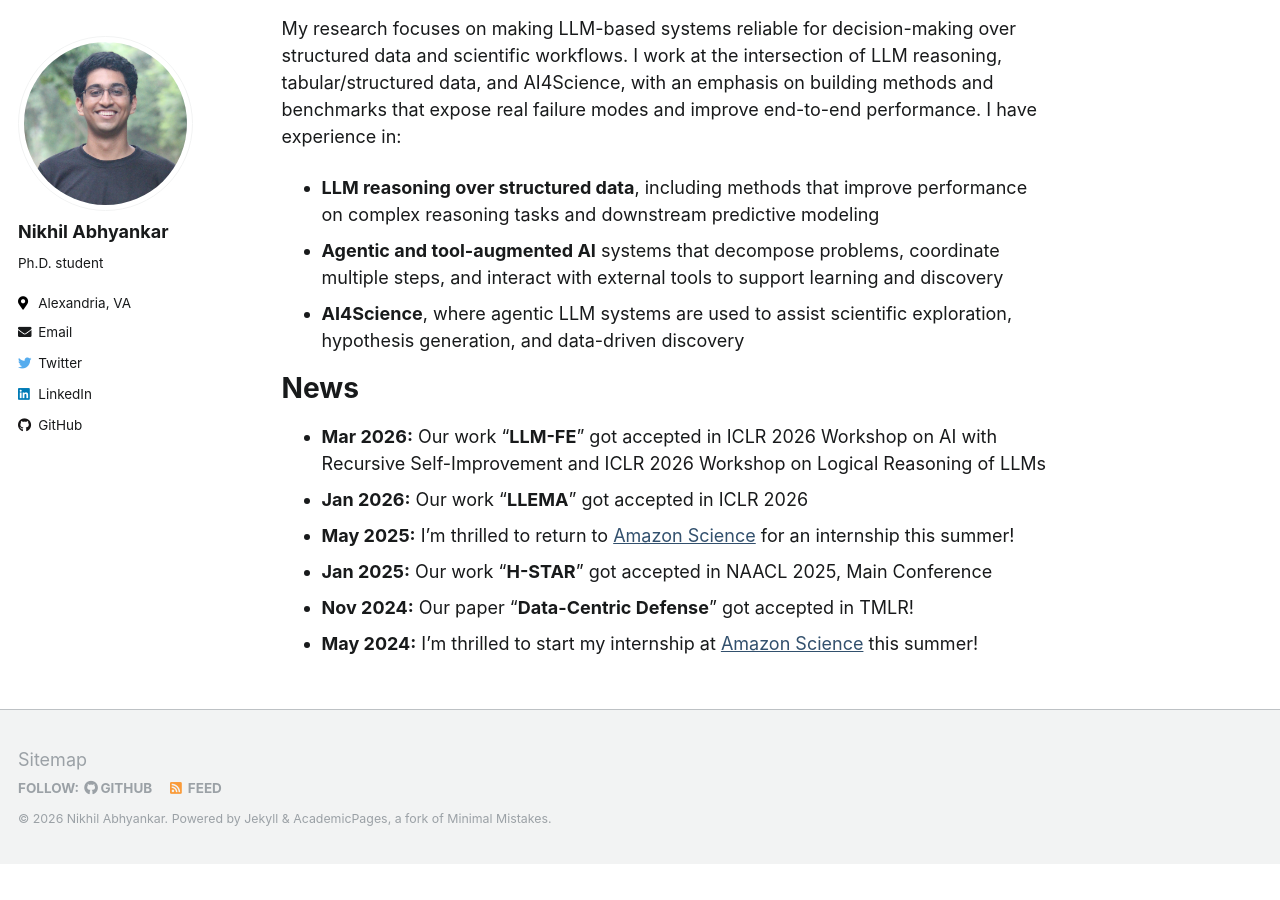
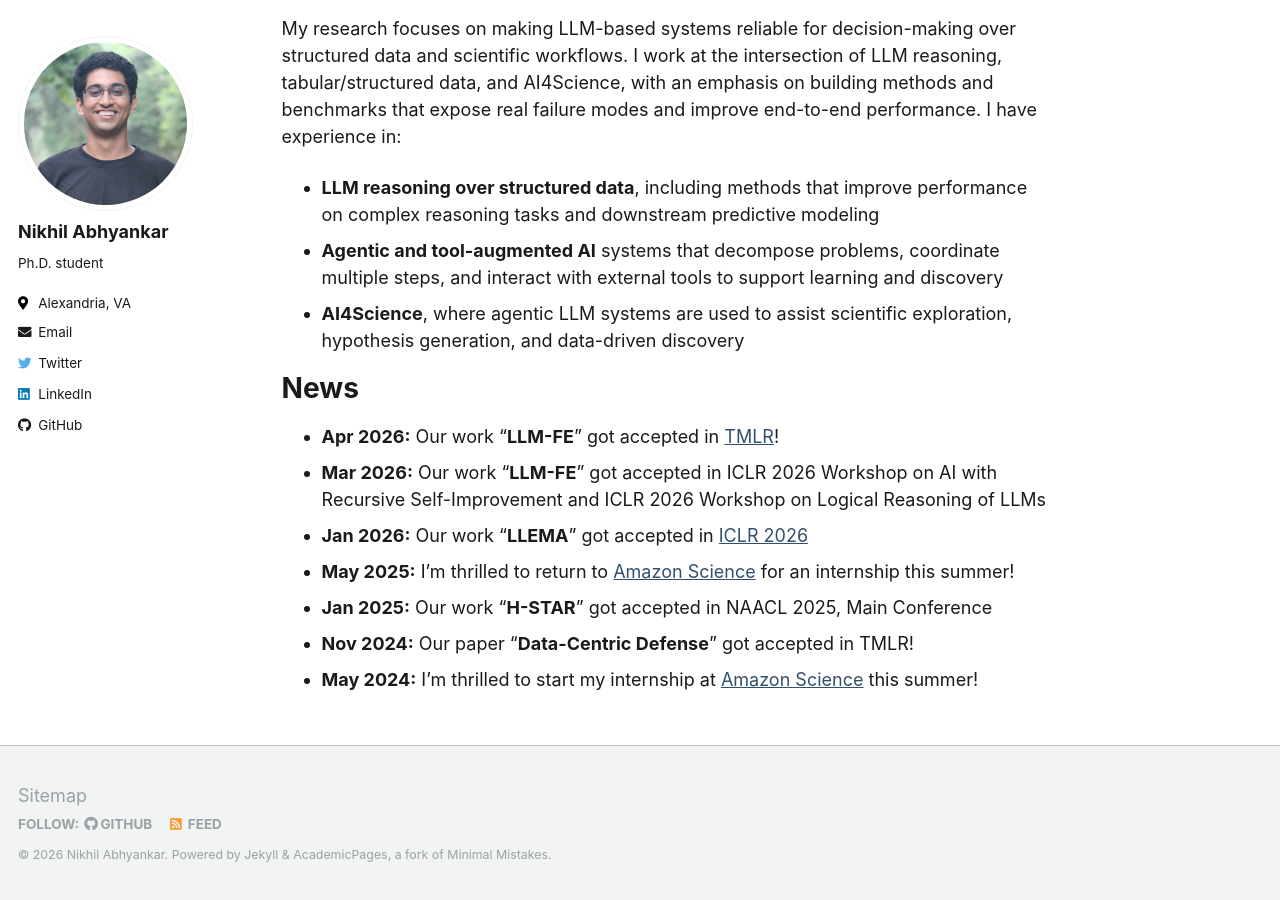
Before and after one commit to nikhilsab/nikhilsab.github.io, a Jekyll site: the page built from _pages/about.md, in a window 1280 px wide and 900 px high, scrolled down 587 px. Built offline with Jekyll 4.4.1, drawn with Linux system fonts in a browser that asks for light colours; before the commit the page ends 1451 px from its top, so only the background shows below that.

Commit message:
llmfe_tmlr

```diff
--- a/_pages/about.md
+++ b/_pages/about.md
@@ -24,8 +24,9 @@ My research focuses on making LLM-based systems reliable for decision-making ove
 
 News
 =====
+* **Apr 2026:** Our work "**LLM-FE**" got accepted in [TMLR](https://jmlr.org/tmlr/index.html)!
 * **Mar 2026:** Our work "**LLM-FE**" got accepted in ICLR 2026 Workshop on AI with Recursive Self-Improvement and ICLR 2026 Workshop on Logical Reasoning of LLMs
-* **Jan 2026:** Our work "**LLEMA**" got accepted in ICLR 2026
+* **Jan 2026:** Our work "**LLEMA**" got accepted in [ICLR 2026](https://iclr.cc/virtual/2026/poster/10009327)
 * **May 2025:** I'm thrilled to return to [Amazon Science](https://www.amazon.science/) for an internship this summer!
 * **Jan 2025:** Our work "**H-STAR**" got accepted in NAACL 2025, Main Conference
 * **Nov 2024:** Our paper "**Data-Centric Defense**" got accepted in TMLR!
```
Also changed, not shown: _publications/2023-data-centric-dmlr.md (+1 -1 lines), _publications/2025-llmfe.md (+1 -1 lines).
